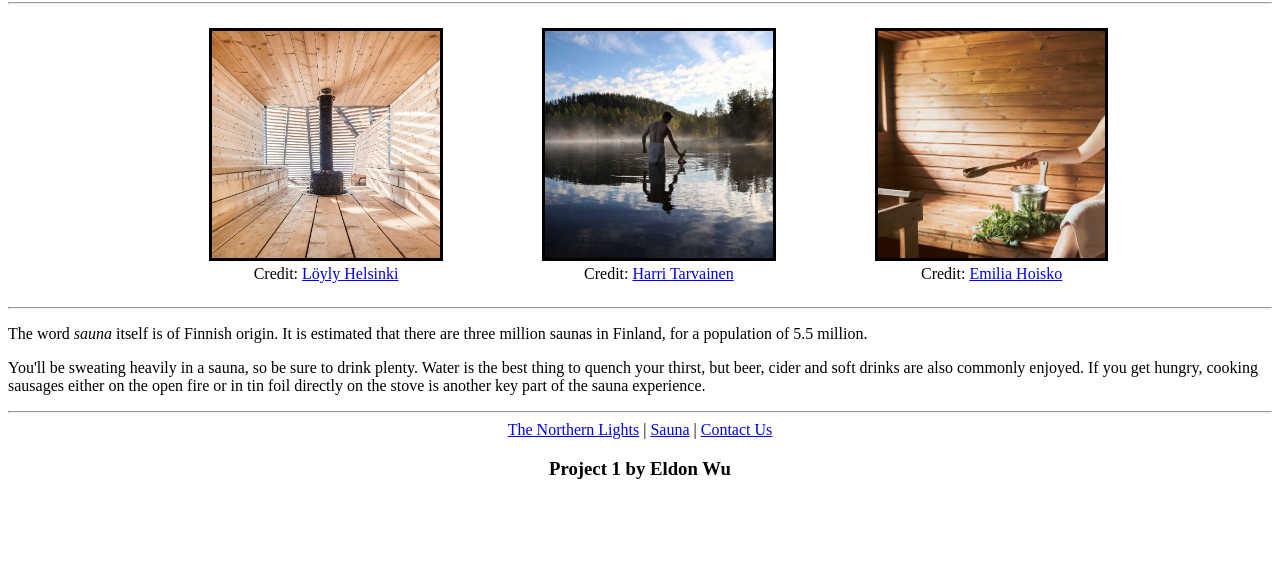
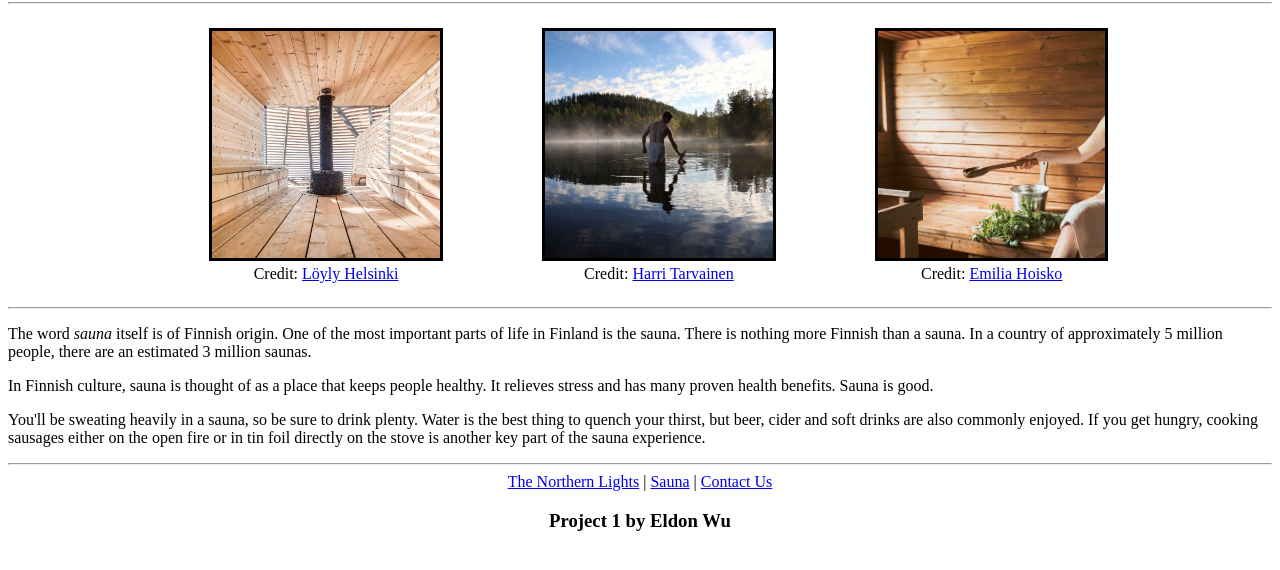
Before and after one commit to EldonWu/EldonWu.github.io, a plain HTML site: page Project1/sauna.html in a window 1280 px wide. Shown: the part 78-648 px from the top of the page. Drawn offline with Linux system fonts and the light colour scheme.

Commit message:
Update sauna.html

```diff
--- a/Project1/sauna.html
+++ b/Project1/sauna.html
@@ -24,7 +24,8 @@
     </div>
 
     <hr>
-    <p>The word <i>sauna</i> itself is of Finnish origin. It is estimated that there are three million saunas in Finland, for a population of 5.5 million. </p>
+    <p>The word <i>sauna</i> itself is of Finnish origin. One of the most important parts of life in Finland is the sauna. There is nothing more Finnish than a sauna. In a country of approximately 5 million people, there are an estimated 3 million saunas.</p>
+    <p>In Finnish culture, sauna is thought of as a place that keeps people healthy. It relieves stress and has many proven health benefits. Sauna is good.</p>
     <p>You'll be sweating heavily in a sauna, so be sure to drink plenty. Water is the best thing to quench your thirst, but beer, cider and soft drinks are also commonly enjoyed. If you get hungry, cooking sausages either on the open fire or in tin foil directly on the stove is another key part of the sauna experience.</p>
 
     <hr>
```
